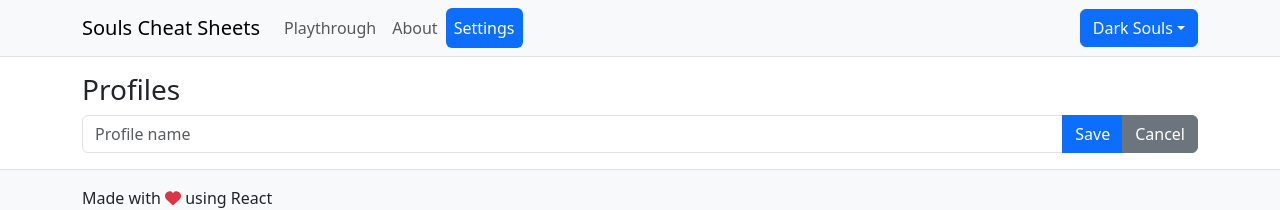
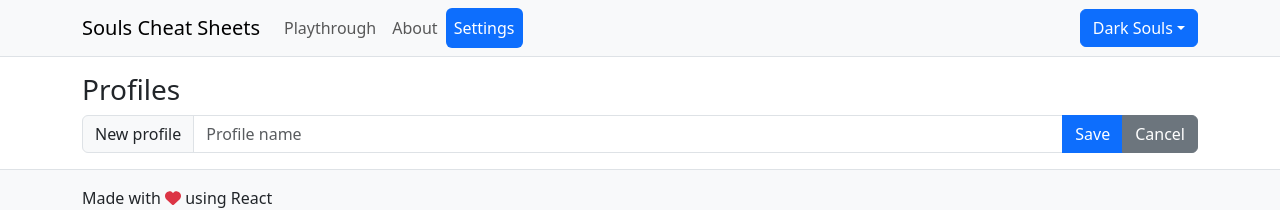
Before and after one commit to adwitkow/souls-cheat-sheets, a React (Create React App) app: page /souls-cheat-sheets/settings in a window 1280 px wide. Both pictures are taken after a click on the button "New". Shown: the top 210 px of the page. Built offline with nearby package versions, Linux system fonts and the light colour scheme.

Commit message:
Add a label to easily distinguish the editing state from creating a new profile

```diff
--- a/src/pages/settings/components/ProfileEditor.tsx
+++ b/src/pages/settings/components/ProfileEditor.tsx
@@ -19,8 +19,13 @@ const ProfileEditor = ({ onSave, onCancel, createNew }: ProfileEditorProps) => {
     setContent(newContent);
   }
 
+  const label = createNew
+    ? 'New profile'
+    : `Editing \'${activeProfile}\'`;
+
   return (
     <InputGroup>
+      <InputGroup.Text>{label}</InputGroup.Text>
       <Form.Control
         placeholder='Profile name'
         onChange={handleContentChange}
```
